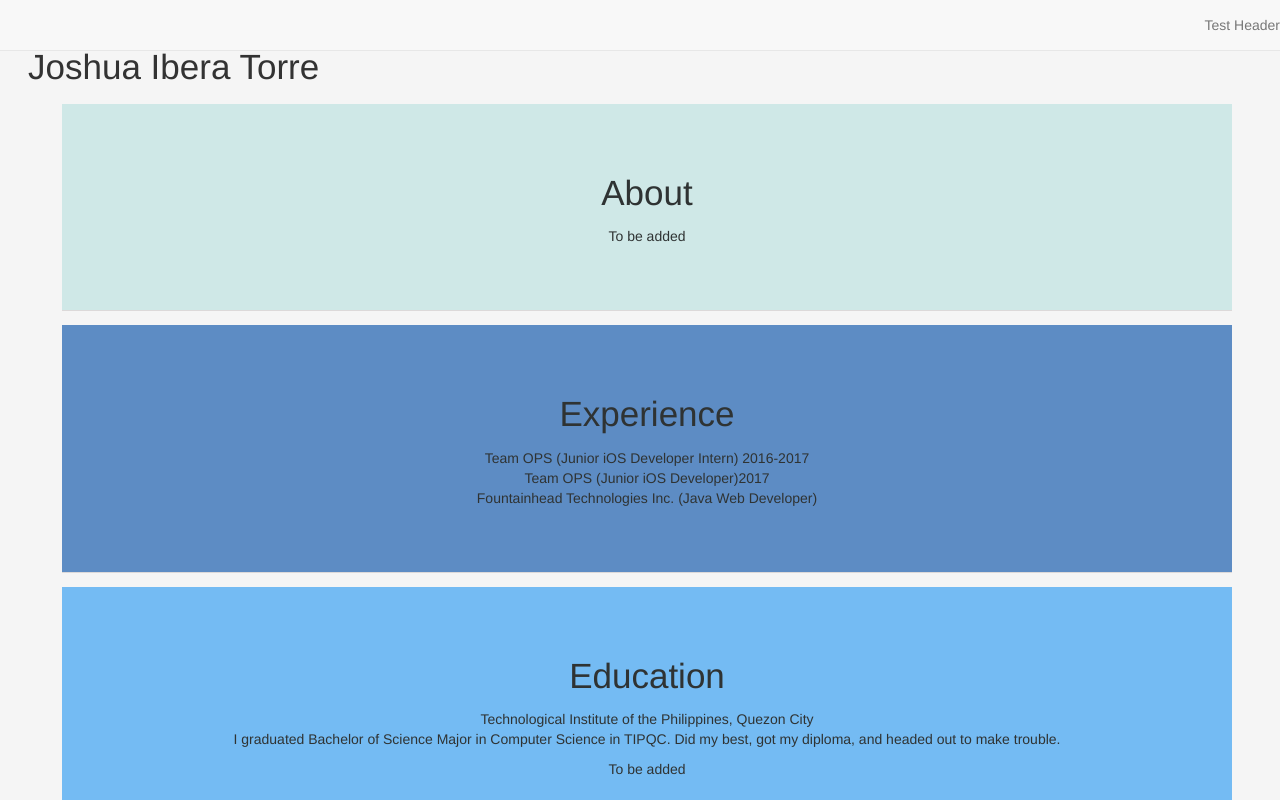
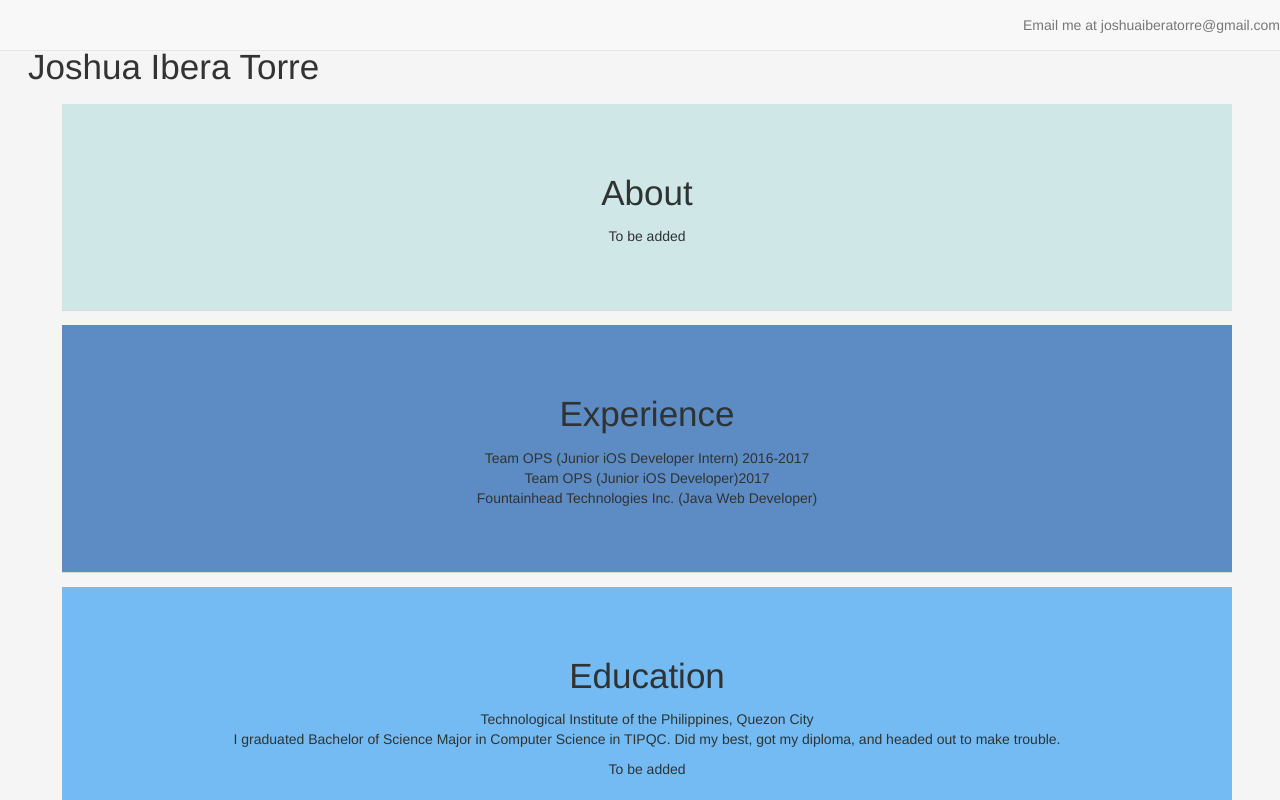
Before and after one commit to jiberaosh/jiberaosh.github.io, a plain HTML site: page index.html in a window 1280 px wide. Shown: the top 800 px of the page. Drawn offline with Linux system fonts and the light colour scheme.

Commit message:
Added email :P

```diff
--- a/index.html
+++ b/index.html
@@ -12,7 +12,7 @@
   <body>
     <nav class="navbar navbar-default navbar-fixed-top animated slideInDown">
       <div class="container-fluid">
-        <p class="navbar-text navbar-right">Test Header</p>
+        <p class="navbar-text navbar-right">Email me at joshuaiberatorre@gmail.com</p>
       </div>
     </nav>
     <h1>Joshua Ibera Torre</h1>
```
